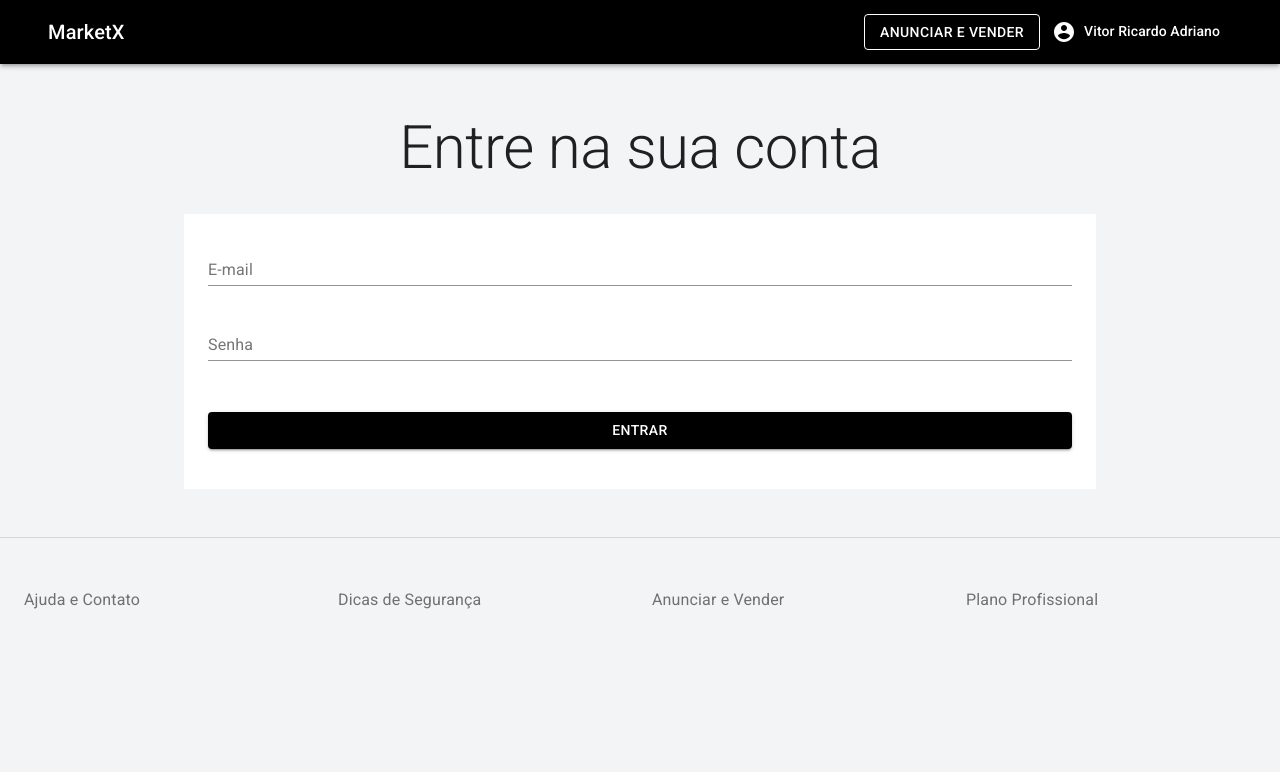
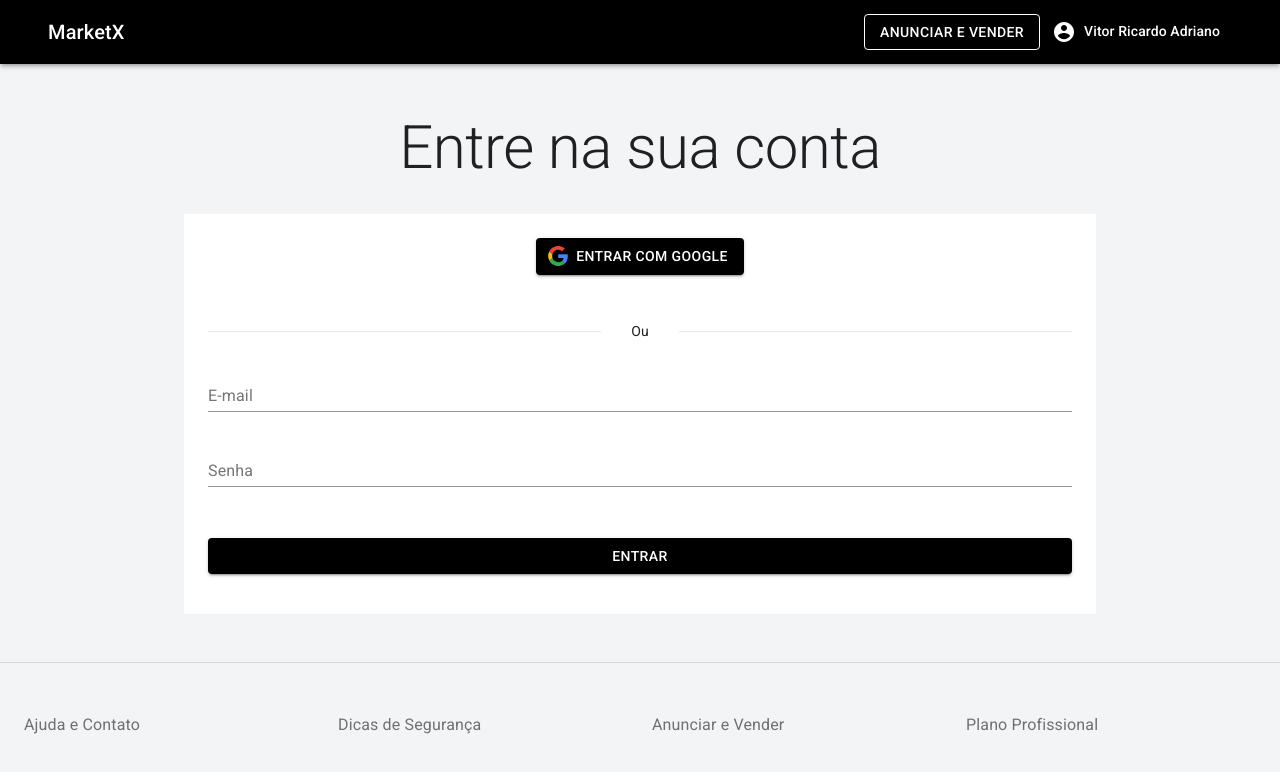
Before and after one commit to vradriano/marketX, a Next.js app: page /auth/signin in a window 1280 px wide. Shown: the top 772 px of the page. Built offline with nearby package versions, Linux system fonts and the light colour scheme.

Commit message:
add login with google(Next-Auth)

```diff
--- a/pages/api/auth/[...nextauth].js
+++ b/pages/api/auth/[...nextauth].js
@@ -4,6 +4,10 @@ import Providers from 'next-auth/providers'
 
 export default NextAuth({
   providers: [
+    Providers.Google({
+      clientId: process.env.GOOGLE_CLIENT_ID,
+      clientSecret: process.env.GOOGLE_CLIENT_SECRET
+    }),
     Providers.Credentials({
       name: 'Credentials',
       async authorize(credentials){
--- a/pages/auth/signin/index.js
+++ b/pages/auth/signin/index.js
@@ -1,4 +1,5 @@
 import { Formik } from 'formik'
+import Image from 'next/image'
 import axios from 'axios'
 import { useRouter } from 'next/router'
 import { signIn } from 'next-auth/client'
@@ -27,6 +28,11 @@ const Signin = () => {
   const { setToasty } = useToasty()
 
 
+  const handleGoogleLogin = () => {
+    signIn('google', {
+      callbackUrl: 'http://localhost:3000/user/dashboard'
+    })
+  }
 
   const handleFormSubmit = values => {
     signIn('credentials', {
@@ -35,6 +41,7 @@ const Signin = () => {
       callbackUrl: 'http://localhost:3000/user/dashboard'
     })
   }
+
 
   return (
     <TemplateDefault>
@@ -46,6 +53,29 @@ const Signin = () => {
 
       <Container maxWidth="md">
         <Box className={classes.box}>
+
+          <Box display="flex" justifyContent="center">
+            <Button
+            color="primary"
+            variant="contained"
+            onClick={handleGoogleLogin}
+            startIcon={
+              <Image
+                src="/images/logo_google.svg"
+                alt="Logo Google"
+                width={20}
+                height={20}
+              />
+            }
+            >
+            ENTRAR COM GOOGLE
+            </Button>
+          </Box>
+
+          <Box className={classes.orSeparator}>
+            <span>Ou</span>
+          </Box>
+
           <Formik
             initialValues={initialValues}
             validationSchema={validationSchema}
--- a/pages/auth/signin/styles.js
+++ b/pages/auth/signin/styles.js
@@ -20,6 +20,20 @@ const useStyles = makeStyles((theme) => ({
   },
   errorMessage: {
     margin: '20px 0'
+  },
+  orSeparator: {
+    display: 'flex',
+    justifyContent: 'center',
+    alignItems: 'center',
+    backgroundColor: '#e8e8e8',
+    width: '100%',
+    height: 1,
+    margin: theme.spacing(7, 0, 4),
+
+    '& span': {
+      backgroundColor: 'white',
+      padding: '0 30px'
+    }
   }
 }))
 
```
Also changed, not shown: public/images/logo_google.svg (added).
